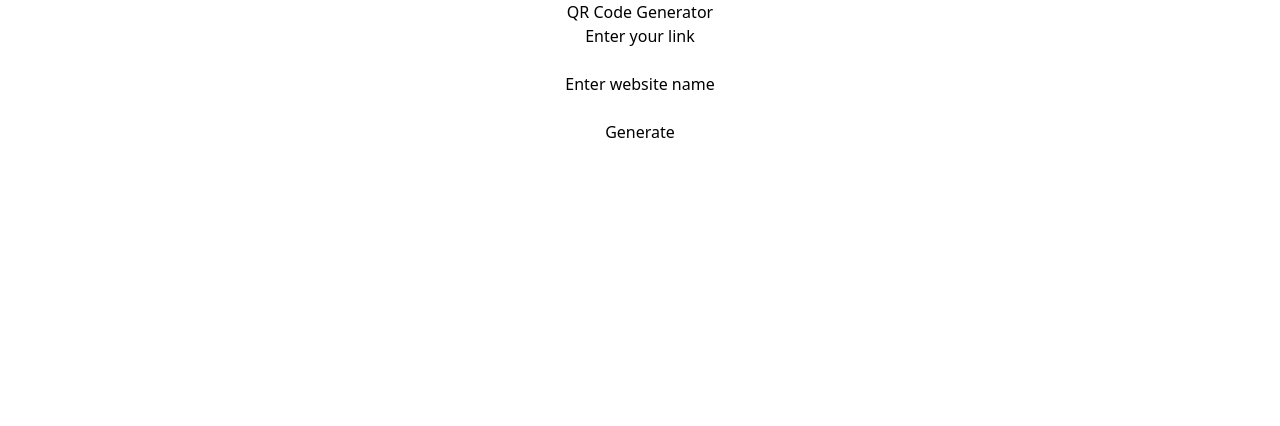
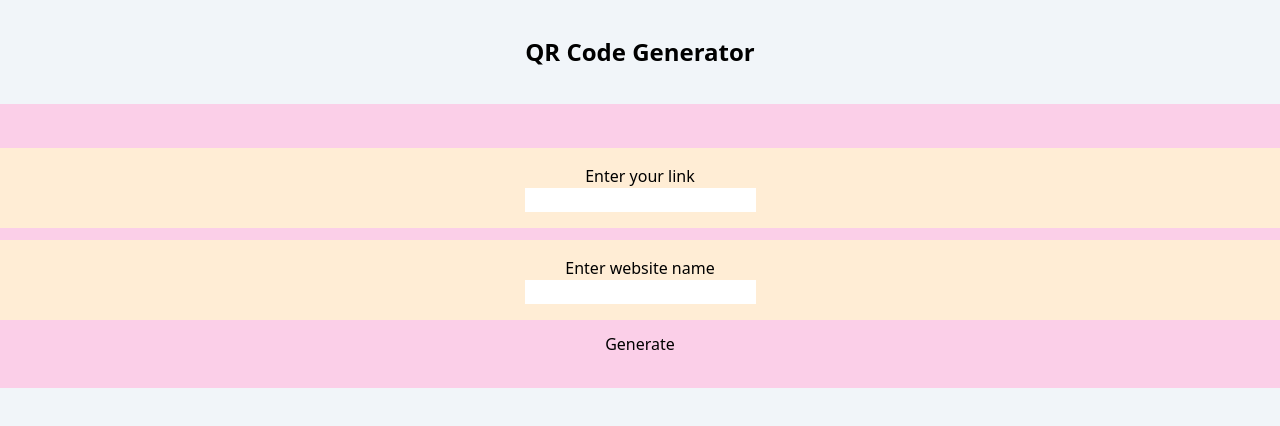
Before and after one commit to KodeIva/qr-code-generator, a React (Create React App) app: page / in a window 1280 px wide. Shown: the top 426 px of the page. Built offline with nearby package versions, Linux system fonts and the light colour scheme.

Commit message:
Added styles to divs

```diff
--- a/src/App.js
+++ b/src/App.js
@@ -34,15 +34,15 @@ function App() {
   }
 
   return (
-    <div className="App">
-      <h1>QR Code Generator</h1>
+    <div className="App bg-slate-100 w-full h-[100vh]">
+      <h1 className='text-2xl font-semibold pt-9 mb-9'>QR Code Generator</h1>
 
-      <div>
-        <div>
+      <div className='bg-pink-200 py-8'>
+        <div className='bg-orange-100 my-3 py-4'>
           <h4>Enter your link</h4>
           <input type='text' value={link} onChange={(e) => linkChange(e)} />
         </div>
-        <div>
+        <div className='bg-orange-100 my-3 py-4'>
           <h4>Enter website name </h4>
           <input type='text' value={name} onChange={(e) => nameChange(e)} />
         </div>
```
